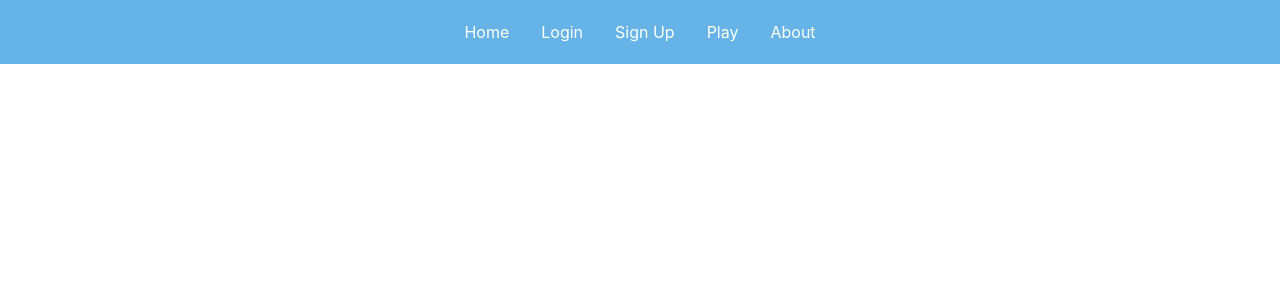
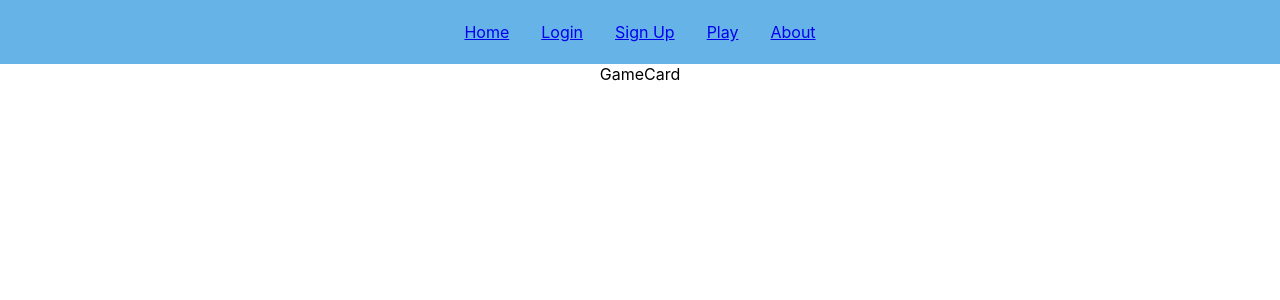
Before and after one commit to cmwilson21/headlines-up, a React (Create React App) app: page /play in a window 1280 px wide. Shown: the top 300 px of the page. Built offline with nearby package versions, Linux system fonts and the light colour scheme.

Commit message:
basic app.js routing added

```diff
--- a/src/App.js
+++ b/src/App.js
@@ -4,6 +4,8 @@ import "./App.css";
 import { Routes, BrowserRouter as Router, Route } from "react-router-dom";
 import Home from "./components/static/Home";
 import NavBar from "./components/static/NavBar";
+import { GameCard } from "./components/game/GameCard";
+import { About } from "./components/static/About";
 
 function App() {
   return (
@@ -12,6 +14,10 @@ function App() {
         <NavBar />
         <Routes>
           <Route path="/" element={<Home />} />
+          {/* <Route path="/signup" element={<Home />} /> */}
+          {/* <Route path="/login" element={<Home />} /> */}
+          <Route path="/play" element={<GameCard />} />
+          <Route path="/about" element={<About />} />
         </Routes>
       </Router>
     </div>
--- /dev/null
+++ b/src/components/game/GameCard.js
@@ -0,0 +1,5 @@
+import React from "react";
+
+export const GameCard = () => {
+  return <div>GameCard</div>;
+};
--- a/src/components/static/NavBar.js
+++ b/src/components/static/NavBar.js
@@ -1,16 +1,25 @@
 import React from "react";
+import { NavLink } from "react-router-dom";
 
 const NavBar = () => {
   return (
     <div className="navbar">
       <ul className="nav-ul">
-        {/* <div className="nav-li"> */}
-        <li className="nav-li">Home</li>
-        <li className="nav-li">Login</li>
-        <li className="nav-li">Sign Up</li>
-        <li className="nav-li">Play</li>
-        <li className="nav-li">About</li>
-        {/* </div> */}
+        <li className="nav-li">
+          <NavLink to="/">Home</NavLink>
+        </li>
+        <li className="nav-li">
+          <NavLink to="/login">Login</NavLink>
+        </li>
+        <li className="nav-li">
+          <NavLink to="/signup">Sign Up</NavLink>
+        </li>
+        <li className="nav-li">
+          <NavLink to="/play">Play</NavLink>
+        </li>
+        <li className="nav-li">
+          <NavLink to="/about">About</NavLink>
+        </li>
       </ul>
     </div>
   );
```
